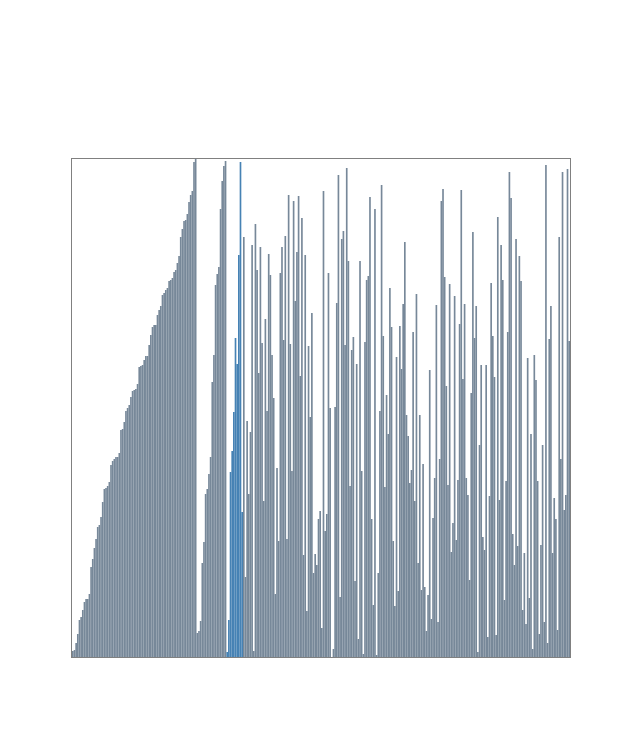
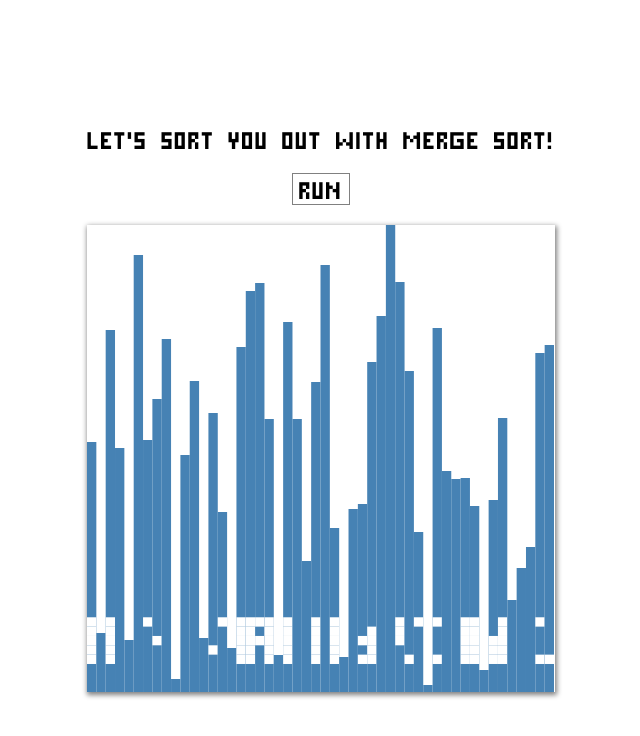
Before and after one commit to dvdvdmt/flying-circus, a website built with Parcel: page src/merge-sort/index.html in a window 1280 px wide. Shown: the whole page, without its empty margins (319-959 px from the left). Built offline with nearby package versions, Linux system fonts and the light colour scheme.

Commit message:
feat: message and run button

```diff
--- /dev/null
+++ b/src/merge-sort/encode-image.ts
@@ -0,0 +1,24 @@
+export interface Image {
+  readonly data: number[][];
+  bottomPadding: number;
+  rightPadding: number;
+}
+
+export interface EncodedImage {
+  [value: number]: number[];
+}
+
+export default function (arr: number[], image: Image): EncodedImage {
+  const sorted = arr.sort((a, b) => (a - b));
+  const imageWidthInBars = image.data[0].length;
+  const reversedImage = image.data.slice().reverse();
+  const firstBarIndex = sorted.length - (imageWidthInBars + image.rightPadding);
+  const endBarIndex = sorted.length - image.rightPadding;
+  return sorted.slice(firstBarIndex, endBarIndex)
+    .reduce((acc, v, imageColumnIdx) => {
+      const imageColumn = reversedImage.map((row) => row[imageColumnIdx]);
+      const paddingBottom = Array.from(new Array(image.bottomPadding), () => 0);
+      acc[v] = [...paddingBottom, ...imageColumn];
+      return acc;
+    }, {});
+}
--- a/src/merge-sort/index.html
+++ b/src/merge-sort/index.html
@@ -7,8 +7,21 @@
   <meta http-equiv="X-UA-Compatible" content="ie=edge">
   <title>Merge sort visualization</title>
   <style>
+    @font-face {
+      font-family: 'Pixcel';
+      font-style: normal;
+      font-weight: 500;
+      font-display: swap;
+      src: url('../assets/fonts/pixel-cyr.woff2') format('woff2')
+    }
+
     * {
       box-sizing: border-box;
+    }
+
+    body {
+      font-family: 'Pixcel', sans-serif;
+      font-size: 24px;
     }
 
     .app {
@@ -19,10 +32,47 @@
       height: 100vh;
     }
 
+    .app__container {
+      display: flex;
+      flex-direction: column;
+      align-items: center;
+      max-width: 500px;
+    }
+
+    .app__message {
+      text-align: center;
+    }
+
+    .app__button {
+      background-color: transparent;
+      border: 1px solid gray;
+      font-family: 'Pixcel', sans-serif;
+      margin-top: 20px;
+      font-size: inherit;
+      cursor: pointer;
+      outline: none;
+      transition: 0.2s;
+      user-select: none;
+    }
+
+    .app__button:hover {
+      background-color: black;
+      color: white;
+    }
+
+    .app__button:disabled {
+      background-color: gray;
+      color: white;
+    }
+
+    .app__button:disabled:hover {
+      cursor: not-allowed;
+    }
+
     .chart {
-      width: 500px;
-      height: 500px;
-      border: 1px solid gray;
+      margin-top: 20px;
+      width: 100%;
+      box-shadow: 1px 2px 5px 1px gray;
     }
 
     .chart__bar {
@@ -33,10 +83,26 @@
       fill: steelblue;
     }
 
+    .chart__mark {
+      display: none;
+      fill: white;
+    }
+
+    .chart__mark--visible {
+      display: initial;
+    }
   </style>
 </head>
 <body>
-<div class="app"></div>
+<div class="app">
+  <div class="app__container">
+    <div class="app__message">
+      Let's sort you out with <span>Merge Sort</span>!
+    </div>
+    <button type="button" class="app__button">Run</button>
+    <svg class="chart"></svg>
+  </div>
+</div>
 <script src="index.ts"></script>
 </body>
 </html>
--- a/src/merge-sort/index.ts
+++ b/src/merge-sort/index.ts
@@ -1,11 +1,57 @@
-/* eslint-disable no-await-in-loop */
-import plot from './plot';
+/* eslint-disable no-await-in-loop, max-len */
+import initPlot from './plot';
+import encodeImage, {Image} from './encode-image';
 
-const array = Array.from(new Array(300), () => Math.floor(Math.random() * 500));
-const state = [...array];
+// const array = range(30);
 
-plot(array);
-mergeSort(array);
+const image: Image = {
+  data: [
+    [1, 1, 1, 0, 1, 0, 0, 0, 1, 0, 0, 0, 1, 1, 1, 0, 1, 0, 0, 1, 0, 0, 0, 1, 1, 0, 0, 1, 1, 1, 0, 1, 1, 1],
+    [0, 1, 0, 0, 1, 0, 0, 0, 1, 0, 0, 0, 1, 0, 1, 0, 1, 0, 0, 1, 0, 0, 1, 0, 1, 0, 0, 1, 0, 1, 0, 1, 0, 1],
+    [0, 1, 0, 0, 1, 1, 1, 0, 1, 0, 0, 0, 1, 0, 1, 0, 1, 0, 1, 1, 0, 0, 1, 0, 1, 0, 0, 1, 0, 1, 0, 1, 1, 1],
+    [0, 1, 0, 0, 1, 0, 1, 0, 1, 0, 0, 0, 1, 0, 1, 0, 1, 1, 0, 1, 0, 0, 1, 0, 1, 0, 0, 1, 0, 1, 0, 1, 0, 0],
+    [0, 1, 0, 0, 1, 1, 1, 0, 1, 0, 0, 0, 1, 0, 1, 0, 1, 0, 0, 1, 0, 1, 1, 1, 1, 1, 0, 1, 1, 1, 0, 1, 0, 0],
+  ],
+  bottomPadding: 3,
+  rightPadding: 3,
+};
+// const image: Image = {
+//   data: [
+//     [1, 1],
+//     [0, 1],
+//   ],
+//   bottomPadding: 0,
+//   rightPadding: 0,
+// };
+
+function generateArray(): number[] {
+  return Array.from(new Array(50), () => Math.random());
+}
+
+window.addEventListener('load', () => {
+  const chartEl = document.querySelector('.chart') as SVGElement;
+  const chartWidth = Number.parseInt(getComputedStyle(chartEl).width, 10);
+  const chartHeight = chartWidth;
+  chartEl.style.height = `${chartHeight}px`;
+  const plot = initPlot(chartEl, chartWidth, chartHeight);
+  let array: number[] = generateArray();
+  let state = [...array];
+  let encodedImage = encodeImage([...array], image);
+  const runBtnEl = document.querySelector('.app__button') as HTMLButtonElement;
+  plot({data: state, encodedImage});
+  let isFirstRun = true;
+  runBtnEl.addEventListener('click', () => {
+    runBtnEl.disabled = true;
+    if (!isFirstRun) {
+      array = generateArray();
+      encodedImage = encodeImage([...array], image);
+      state = [...array];
+    }
+    mergeSort(array).then(() => {
+      runBtnEl.disabled = false;
+      isFirstRun = false;
+    });
+  });
 
   async function mergeSort(arr: number[], offset = 0): Promise<number[]> {
     if (arr.length <= 1) {
@@ -44,10 +90,11 @@ async function merge(left: number[], right: number[], offset = 0): Promise<numbe
 
   async function updateState(part: number[], start: number): Promise<undefined> {
     state.splice(start, part.length, ...part);
+    plot({data: state, mergeRange: [start, start + part.length], encodedImage});
     return new Promise((resolve) => {
       requestAnimationFrame(() => {
-      plot(state, [start, start + part.length]);
         resolve();
       });
     });
   }
+});
--- a/src/merge-sort/plot.ts
+++ b/src/merge-sort/plot.ts
@@ -1,27 +1,26 @@
 import c from 'classnames';
 import * as d3 from 'd3';
+import {EncodedImage} from './encode-image';
 
-const chartBorder = 1;
-const chartWidth = 500 - 2 * chartBorder;
-const chartHeight = 500 - 2 * chartBorder;
-const chart = getChart(chartWidth, chartHeight);
-
-function getChart(width, height): d3.Selection<SVGElement, unknown, HTMLElement, any> {
-  return d3.select('.app')
-    .append('svg')
-    .attr('class', 'chart')
-    .attr('width', width)
-    .attr('height', height);
+interface PlotInterface {
+  data: number[];
+  mergeRange?: [number, number];
+  encodedImage: EncodedImage;
 }
 
-export default function plot(arr: number[], mergeRange: [number, number] = [0, arr.length]): void {
-  const barWidth = chartWidth / arr.length;
+export default function initPlot(chartEl, chartWidth, chartHeight) {
+  return function plot({
+    data,
+    mergeRange = [0, data.length],
+    encodedImage,
+  }: PlotInterface): void {
+    const barWidth = chartWidth / data.length;
     const yScale = d3.scaleLinear()
-    .domain(d3.extent(arr))
+      .domain([0, d3.max(data)])
       .rangeRound([chartHeight, 0]);
 
-  const bar = chart.selectAll('g').data(arr);
-  bar.selectAll('.chart__bar').remove();
+    const bar = d3.select(chartEl).selectAll('g').data(data);
+    bar.selectAll('rect').remove();
     initBarContainers(bar);
     initBars(bar);
 
@@ -41,10 +40,24 @@ export default function plot(arr: number[], mergeRange: [number, number] = [0, a
         .attr('width', barWidth)
         .attr('height', (v) => (chartHeight - yScale(v)))
         .attr('y', yScale);
+
+      if (encodedImage) {
+        const barsWithMarks = selection.filter((d) => encodedImage[d]);
+        const marks = barsWithMarks.selectAll('.chart__mark')
+          .data((d) => encodedImage[d]);
+
+        marks.enter()
+          .append('rect')
+          .attr('class', (d) => c('chart__mark', {'chart__mark--visible': d}))
+          .attr('width', barWidth)
+          .attr('height', barWidth)
+          .attr('y', (_, i) => chartHeight - (i * barWidth) - barWidth);
+      }
     }
 
     function isInMergeRange(x): boolean {
       const [min, max] = mergeRange;
       return x >= min && x <= max;
     }
+  };
 }
```
Also changed, not shown: src/assets/fonts/pixel-cyr.woff2 (added). Lines whose indentation alone changed are shown as unchanged.
